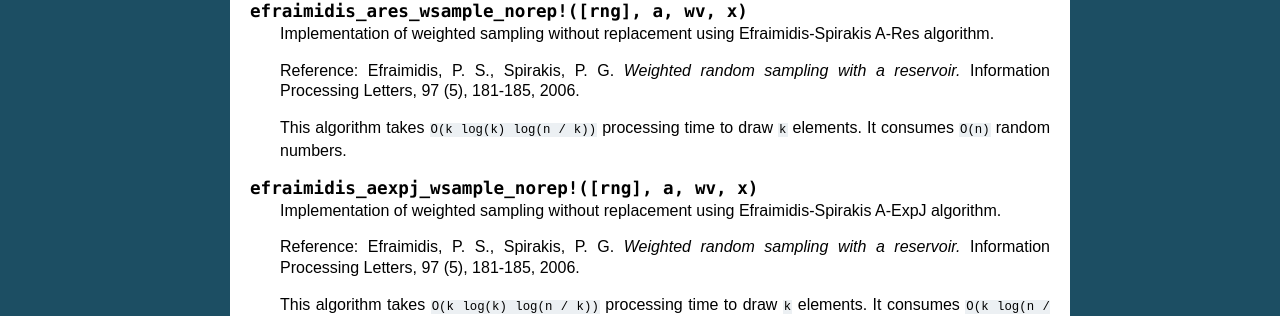
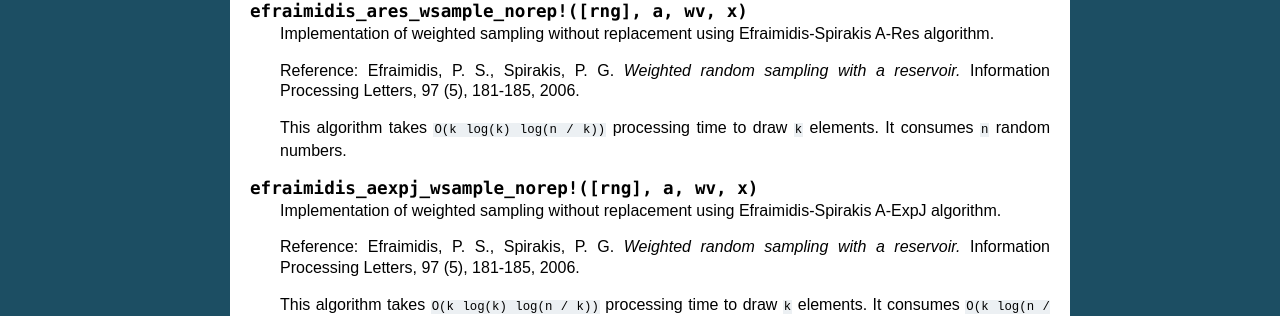
Before and after one commit to JuliaStats/StatsBase.jl, a Sphinx documentation site: the page built from docs/source/sampling.rst, in a window 1280 px wide and 900 px high, scrolled down 3107 px. Shown: the part 452-768 px from the top of the window. Built offline with Sphinx 7.4.7, drawn with Linux system fonts in a browser that asks for light colours; formulas are drawn with MathJax 3.

Commit message:
correct efraimidis_ares_wsample_norep description

```diff
--- a/docs/source/sampling.rst
+++ b/docs/source/sampling.rst
@@ -189,7 +189,7 @@ All following functions write results to ``x`` (pre-allocated) and return ``x``.
 
     Reference: Efraimidis, P. S., Spirakis, P. G. *Weighted random sampling with a reservoir.* Information Processing  Letters, 97 (5), 181-185, 2006.
 
-    This algorithm takes ``O(k log(k) log(n / k))`` processing time to draw ``k`` elements. It consumes ``O(n)`` random numbers.
+    This algorithm takes ``O(k log(k) log(n / k))`` processing time to draw ``k`` elements. It consumes ``n`` random numbers.
 
 .. function:: efraimidis_aexpj_wsample_norep!([rng], a, wv, x)
 
```
